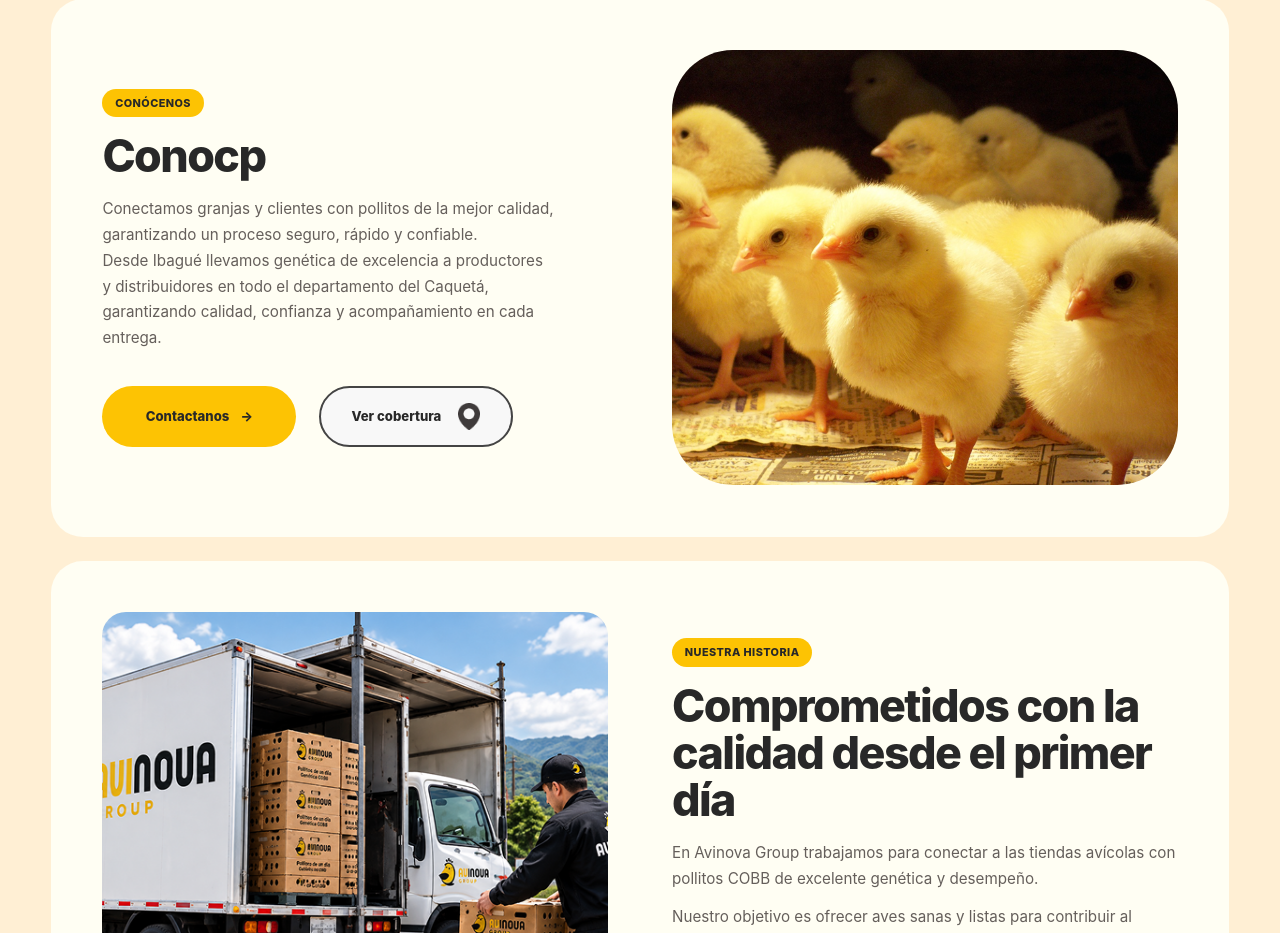
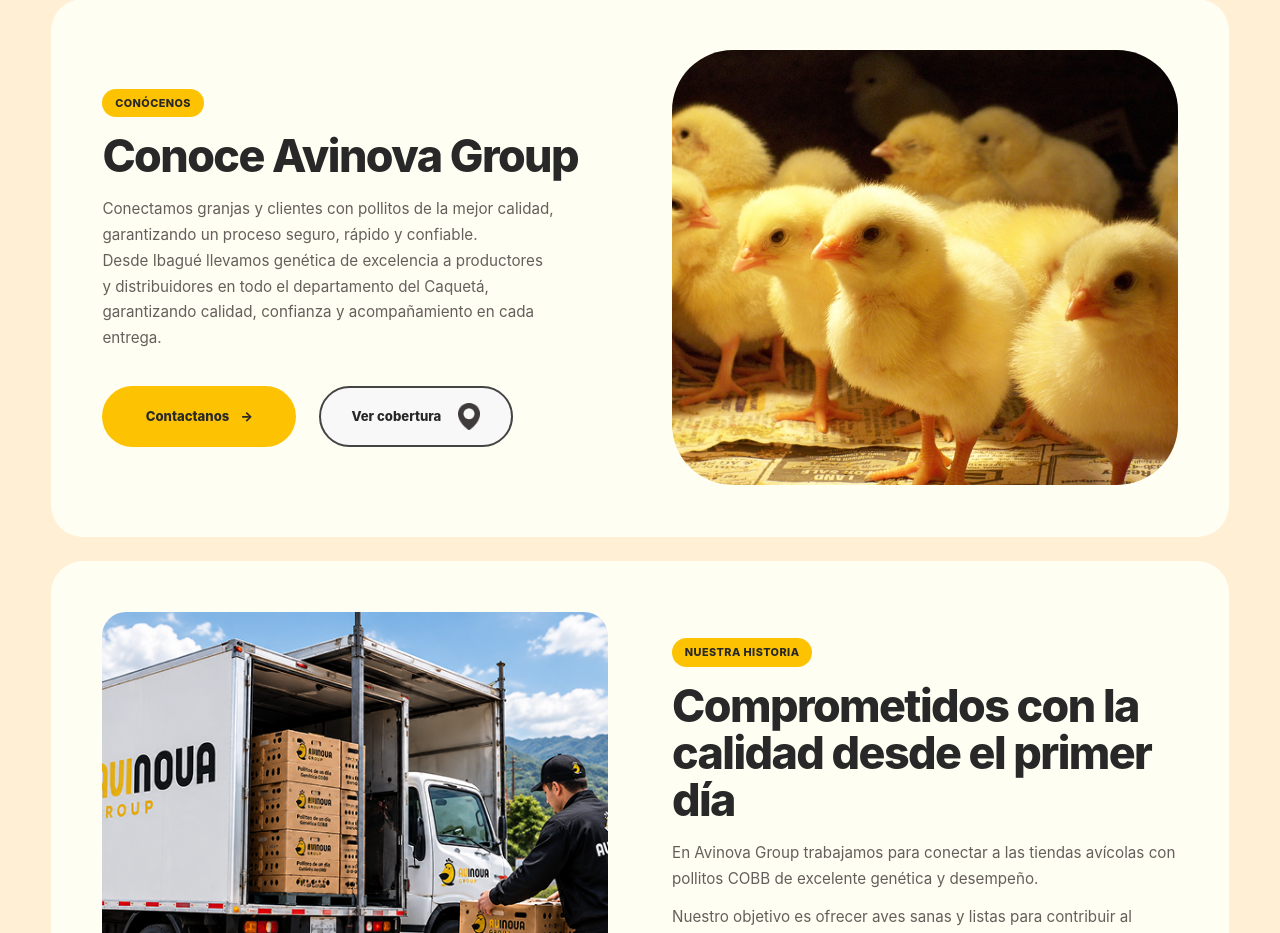
Before and after one commit to jebolanosgr-droid/desarrollo-web-distribuidora-av, a Next.js app: page /conocenos in a window 1280 px wide. Shown: the part 797-1730 px from the top of the page. Built offline with nearby package versions, Linux system fonts and the light colour scheme.

Commit message:
Update page.tsx

```diff
--- a/app/conocenos/page.tsx
+++ b/app/conocenos/page.tsx
@@ -33,7 +33,7 @@ export default function ConocenosPage() {
       <section className="conocenos-card conocenos-intro">
         <div>
           <span className="conocenos-kicker">CONÓCENOS</span>
-          <h2>Conocp</h2>
+          <h2>Conoce Avinova Group</h2>
           <p>Conectamos granjas y clientes con pollitos de la mejor calidad,<br />garantizando un proceso seguro, rápido y confiable.<br />Desde Ibagué llevamos genética de excelencia a productores<br />y distribuidores en todo el departamento del Caquetá,<br />garantizando calidad, confianza y acompañamiento en cada<br />entrega.</p>
           <div className="conocenos-intro-actions">
             <a className="conocenos-button" href="#contacto">Contactanos <span aria-hidden="true">→</span></a>
```
